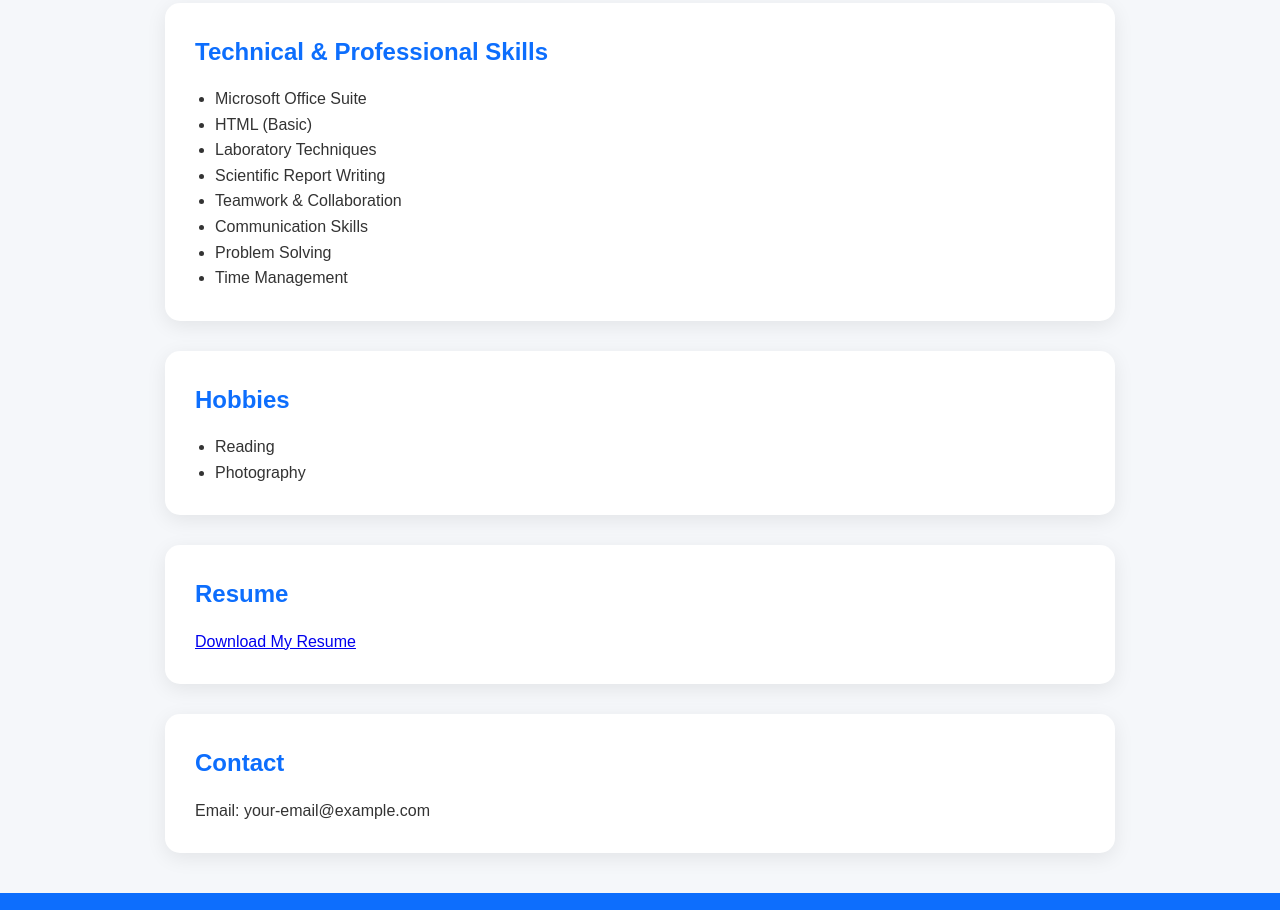
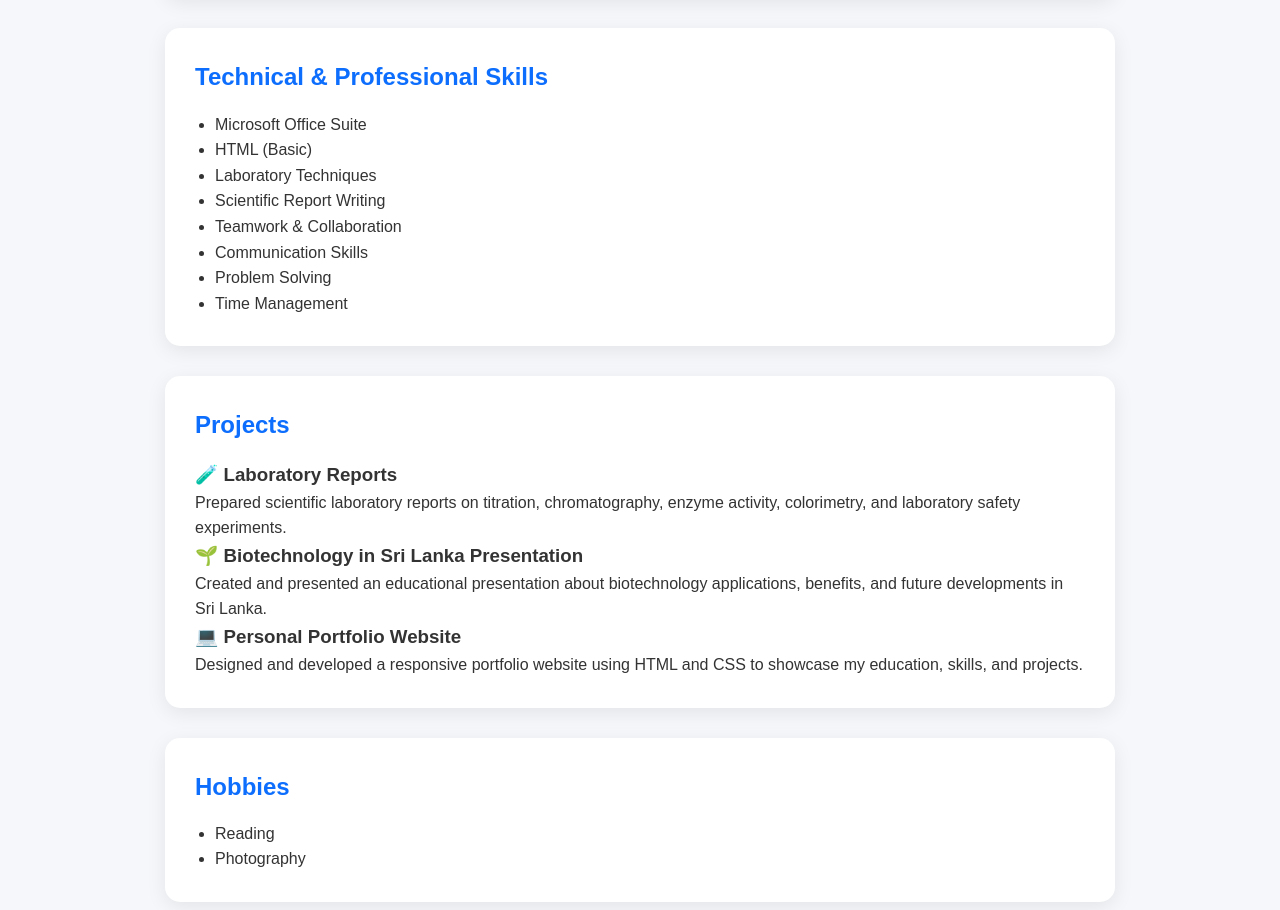
Before and after one commit to Theersha/Theersha.github.io, a plain HTML site: page index.html in a window 1280 px wide. Shown: the part 1624-2534 px from the top of the page. Drawn offline with Linux system fonts and the light colour scheme.

Commit message:
Update index.html

```diff
--- a/index.html
+++ b/index.html
@@ -103,6 +103,21 @@ margin-top:40px;
 
 <a href="#skills">Skills</a>
 
+.project-card{
+    background:white;
+    padding:20px;
+    margin:20px 0;
+    border-radius:15px;
+    box-shadow:0 8px 20px rgba(0,0,0,0.1);
+    transition:0.3s;
+    border-left:6px solid #0d6efd;
+}
+
+.project-card:hover{
+    transform:translateY(-8px);
+    box-shadow:0 15px 30px rgba(0,0,0,0.2);
+}
+
 <a href="#hobbies">Hobbies</a>
 
 <a href="#contact">Contact</a>
@@ -195,6 +210,36 @@ Hello! I am <strong>Amarathungage Theersha Kamiliya</strong>, a Biotechnology un
 
 </section>
 
+<section id="projects">
+
+<h2>Projects</h2>
+
+<div class="project-card">
+<h3>🧪 Laboratory Reports</h3>
+<p>
+Prepared scientific laboratory reports on titration, chromatography,
+enzyme activity, colorimetry, and laboratory safety experiments.
+</p>
+</div>
+
+<div class="project-card">
+<h3>🌱 Biotechnology in Sri Lanka Presentation</h3>
+<p>
+Created and presented an educational presentation about biotechnology
+applications, benefits, and future developments in Sri Lanka.
+</p>
+</div>
+
+<div class="project-card">
+<h3>💻 Personal Portfolio Website</h3>
+<p>
+Designed and developed a responsive portfolio website using HTML and CSS
+to showcase my education, skills, and projects.
+</p>
+</div>
+
+</section>
+
 <section id="hobbies">
 
 <h2>Hobbies</h2>
```
